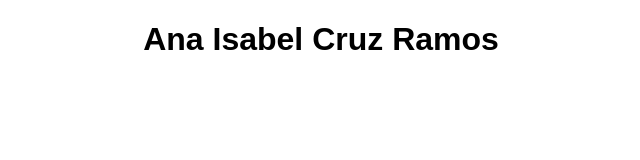
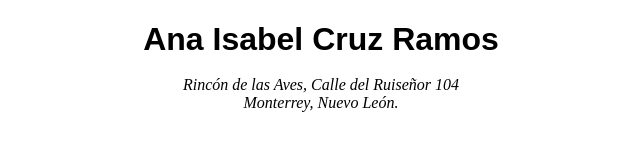
Before and after one commit to isabelcruz816/resume, a plain HTML site: page index.html in a window 1280 px wide. Shown: the whole page, without its empty margins (319-959 px from the left). Drawn offline with Linux system fonts and the light colour scheme.

Commit message:
main tag

```diff
--- a/css/main.css
+++ b/css/main.css
@@ -2,4 +2,10 @@ h1 {
     font-family: Arial, Helvetica, sans-serif;
     text-align: center;
     font-size: 24pt;
+    margin-bottom: 0;
 }
+
+address {
+    white-space: pre-line;
+    text-align: center;
+}
--- a/index.html
+++ b/index.html
@@ -7,6 +7,13 @@
         <link rel = "stylesheet" href = "./css/main.css">
     </head>
     <body>
-        <h1>Ana Isabel Cruz Ramos</h1>
+        <main>
+            <h1>Ana Isabel Cruz Ramos</h1>
+            <address>
+                Rincón de las Aves, Calle del Ruiseñor 104
+                Monterrey, Nuevo León.
+            </address>
+        </main>
+
     </body>
 </html>
```
Also changed, not shown: 1 other file.
